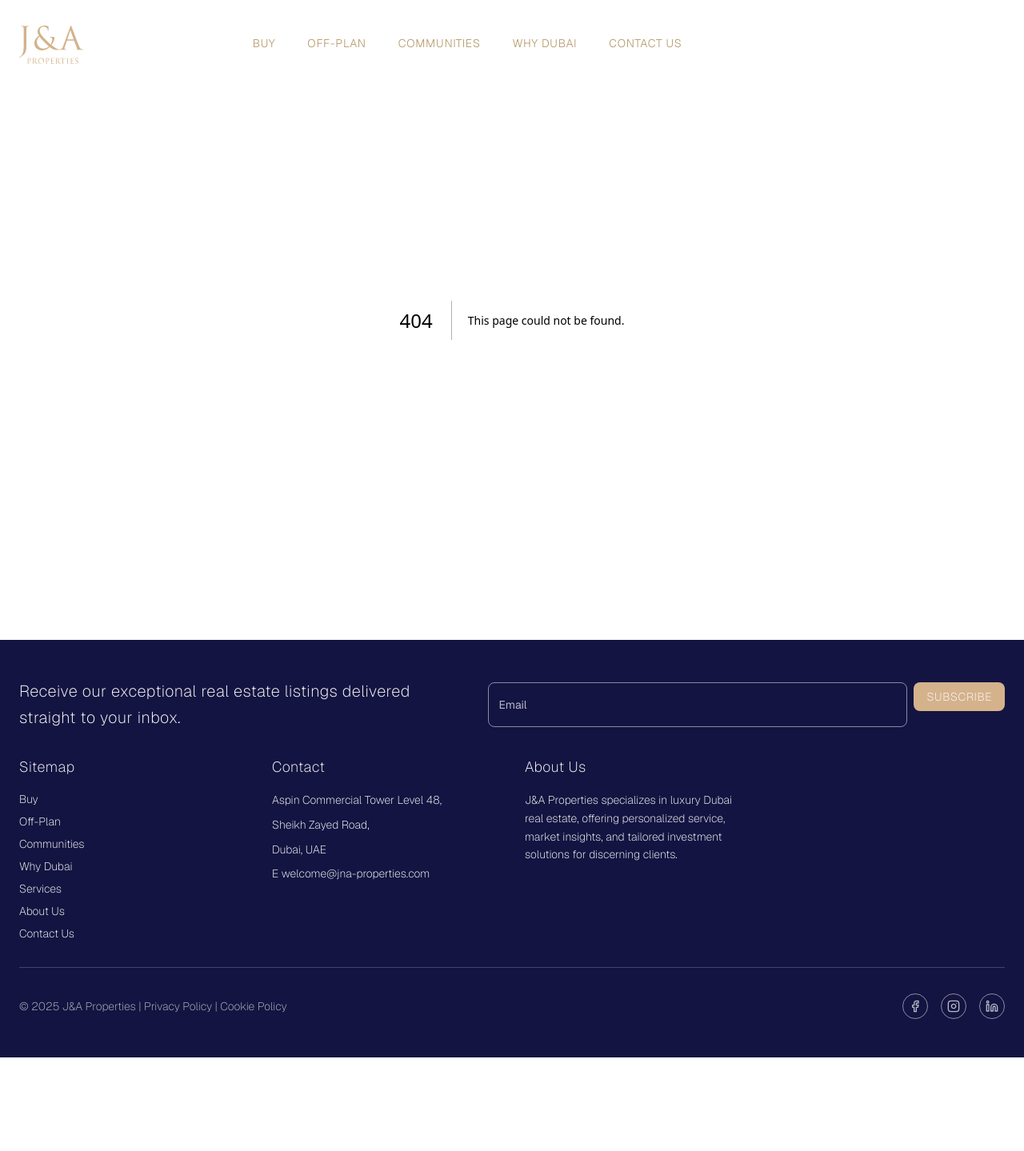
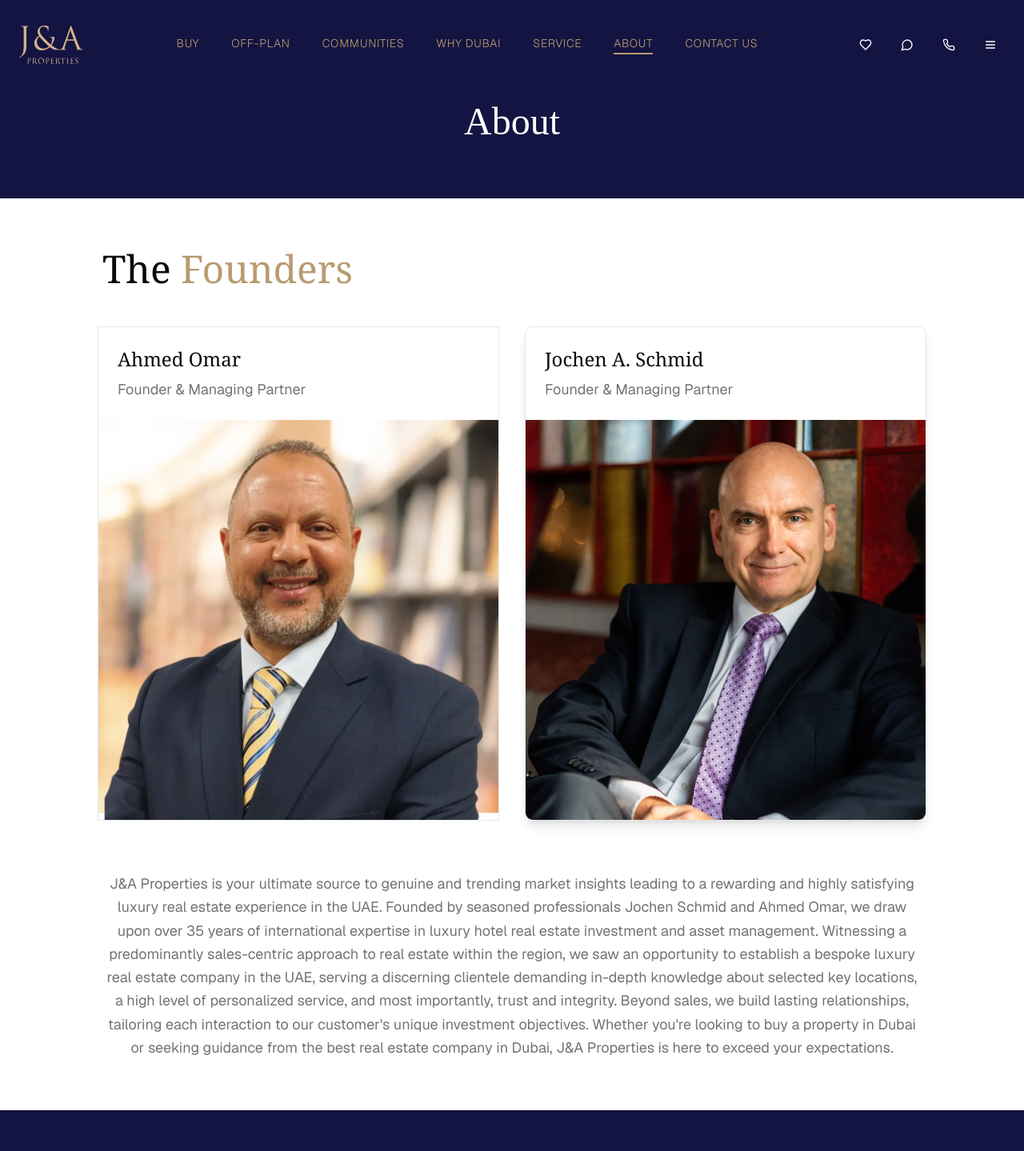
Before and after one commit to AFFWORLDT/jna, a Next.js app: page /about in a window 1280 px wide. Before the commit this address had no page. Shown: the top 1439 px of the page at 80% size. Before the commit the page ends 1322 px from the top, so only its background shows below. Built offline with nearby package versions, Linux system fonts and the light colour scheme.

Commit message:
about page

```diff
--- /dev/null
+++ b/src/app/(routes)/about/page.tsx
@@ -0,0 +1,95 @@
+import Image from "next/image";
+
+function AboutUs() {
+  return (
+    <div>
+      <section className="pt-32 pb-12 px-4 bg-[#141442]">
+        <div className="mx-auto text-center">
+          <h1 className="text-5xl font-medium mb-6 text-white font-mono">
+            About
+          </h1>
+        </div>
+      </section>
+
+      <div className="bg-background py-16 px-4">
+        <div className="container mx-auto">
+          {/* Main Title */}
+          <div className="text-left mb-12 max-w-5xl mx-auto">
+            <h1 className="text-4xl md:text-5xl font-serif text-foreground mb-2">
+              The <span className="text-primary">Founders</span>
+            </h1>
+          </div>
+
+          {/* Founders Grid */}
+          <div className="flex justify-center items-start gap-8 flex-wrap mb-16">
+            {/* Founder 1 */}
+            <div className="bg-white overflow-hidden border border-gray-200 hover:shadow-xl transition-shadow duration-300">
+              <div className="p-6">
+                <h2 className="text-2xl font-serif text-foreground mb-2">
+                  Ahmed Omar
+                </h2>
+                <p className="text-muted-foreground text-lg">
+                  Founder & Managing Partner
+                </p>
+              </div>
+              <div className="relative">
+                <Image
+                  src="/images/founder1.webp"
+                  alt="Ahmed Omar - Founder & Managing Partner"
+                  width={450}
+                  height={500}
+                  className="w-full h-[500px] object-cover"
+                />
+              </div>
+            </div>
+
+            {/* Founder 2 */}
+            <div className="bg-white rounded-lg shadow-lg overflow-hidden border border-gray-200 hover:shadow-xl transition-shadow duration-300">
+              <div className="p-6">
+                <h2 className="text-2xl font-serif text-foreground mb-2">
+                  Jochen A. Schmid
+                </h2>
+                <p className="text-muted-foreground text-lg">
+                  Founder & Managing Partner
+                </p>
+              </div>
+              <div className="relative">
+                <Image
+                  src="/images/founder2.webp"
+                  alt="Jochen A. Schmid - Founder & Managing Partner"
+                  width={450}
+                  height={500}
+                  className="w-full h-[500px] object-cover"
+                />
+              </div>
+            </div>
+          </div>
+
+          {/* Company Description */}
+          <div className="max-w-5xl mx-auto">
+            <p className="text-muted-foreground text-lg leading-relaxed text-center">
+              J&amp;A Properties is your ultimate source to genuine and trending
+              market insights leading to a rewarding and highly satisfying
+              luxury real estate experience in the UAE. Founded by seasoned
+              professionals Jochen Schmid and Ahmed Omar, we draw upon over 35
+              years of international expertise in luxury hotel real estate
+              investment and asset management. Witnessing a predominantly
+              sales-centric approach to real estate within the region, we saw an
+              opportunity to establish a bespoke luxury real estate company in
+              the UAE, serving a discerning clientele demanding in-depth
+              knowledge about selected key locations, a high level of
+              personalized service, and most importantly, trust and integrity.
+              Beyond sales, we build lasting relationships, tailoring each
+              interaction to our customer&apos;s unique investment objectives.
+              Whether you&apos;re looking to buy a property in Dubai or seeking
+              guidance from the best real estate company in Dubai, J&amp;A
+              Properties is here to exceed your expectations.
+            </p>
+          </div>
+        </div>
+      </div>
+    </div>
+  );
+}
+
+export default AboutUs;
--- a/src/components/common/header.tsx
+++ b/src/components/common/header.tsx
@@ -41,8 +41,11 @@ export default function Header() {
     { href: "/offPlans", label: "OFF-PLAN" },
     { href: "/communities", label: "COMMUNITIES" },
     { href: "/whyDubai", label: "WHY DUBAI" },
+    { href: "/service", label: "SERVICE" },
+    { href: "/about", label: "ABOUT" },
     { href: "/contactUs", label: "CONTACT US" },
   ];
+
 
   return (
     <header
```
Also changed, not shown: public/images/founder1.webp (added), public/images/founder2.webp (added).
